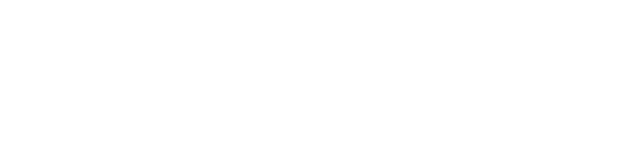
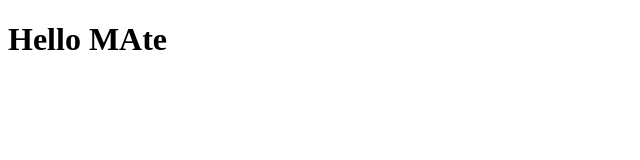
Before and after one commit to vinitmalhotra/git-one, a plain HTML site: page index.html in a window 1280 px wide. Shown: the whole page, without its empty margins (0-640 px from the left). Drawn offline with Linux system fonts and the light colour scheme.

Commit message:
Added hi

```diff
--- a/index.html
+++ b/index.html
@@ -5,7 +5,7 @@
     <title>hello title</title>
 </head>
 <body>
-
+   <h1>Hello MAte</h1>
 </body>
 
 </html>
```
